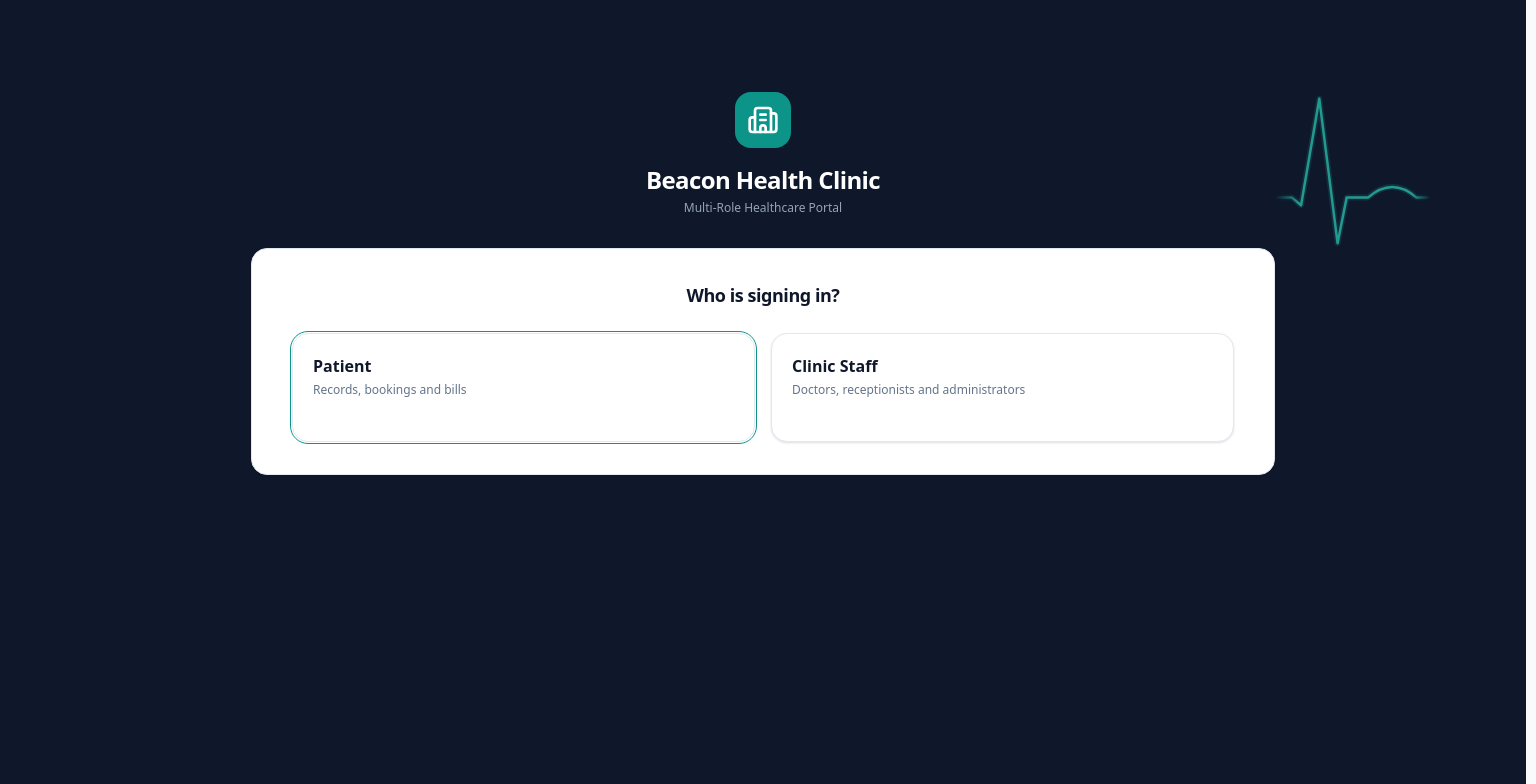
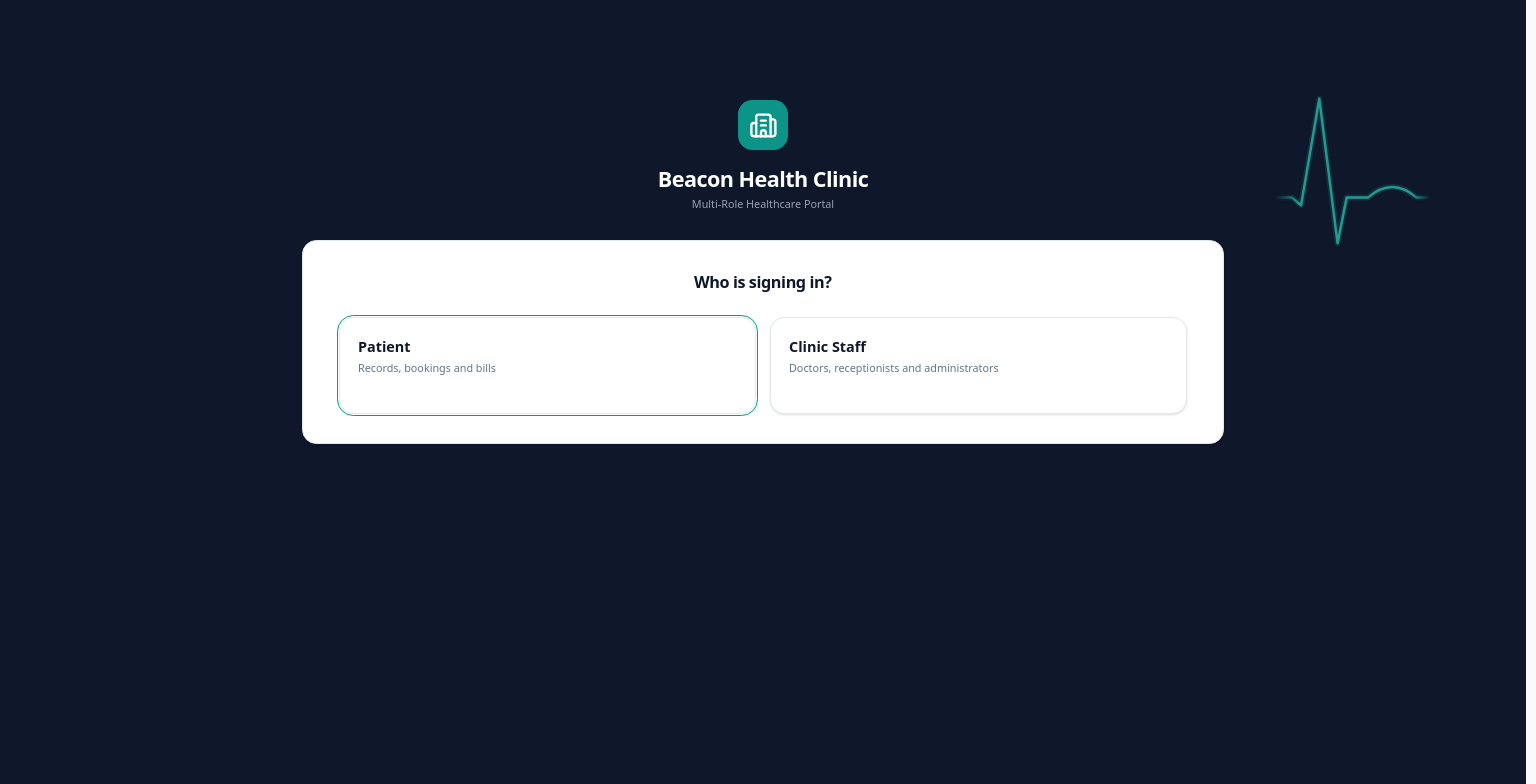
Before and after one commit to Aadityaa-R/CMS, a React (Vite) app: page / in a window 1536 px wide. Shown: the top 784 px of the page. Built offline with nearby package versions, Linux system fonts and the light colour scheme.

Commit message:
Raise large-screen scale to 90%

```diff
--- a/src/index.css
+++ b/src/index.css
@@ -27,19 +27,14 @@
   --fs-axis: 0.6875rem;
 }
 
-@media (min-width: 1536px) {
-  :root {
-    --fs-kpi: 1.5rem;
-    --fs-kpi-label: 0.8125rem;
-    --fs-title: 1rem;
-    --fs-body: 0.8125rem;
-    --fs-label: 0.6875rem;
-    --fs-th: 0.6875rem;
-    --fs-axis: 0.6875rem;
+@media (min-width: 1280px) {
+  html {
+    font-size: 90%;
   }
 }
 
 html[data-display-size='compact'] {
+  font-size: 80% !important;
   --fs-kpi: 1.5rem;
   --fs-kpi-label: 0.8125rem;
   --fs-title: 1rem;
@@ -49,8 +44,19 @@ html[data-display-size='compact'] {
   --fs-axis: 0.6875rem;
 }
 
-html[data-display-size='standard'],
+html[data-display-size='standard'] {
+  font-size: 100% !important;
+  --fs-kpi: 1.875rem;
+  --fs-kpi-label: 0.875rem;
+  --fs-title: 1.125rem;
+  --fs-body: 0.875rem;
+  --fs-label: 0.75rem;
+  --fs-th: 0.75rem;
+  --fs-axis: 0.6875rem;
+}
+
 html[data-display-size='large'] {
+  font-size: 115% !important;
   --fs-kpi: 1.875rem;
   --fs-kpi-label: 0.875rem;
   --fs-title: 1.125rem;
--- /dev/null
+++ b/src/lib/scaleConstants.ts
@@ -0,0 +1,25 @@
+/**
+ * Scale and Display Size Constants
+ *
+ * Large screen (>= 1280px) default scale: 90% (0.9 / 14.4px base font size, raised from 80% / 0.8 / 12.8px).
+ * Display size overrides: compact 80%, standard 100%, large 115%.
+ */
+
+export const DEFAULT_LARGE_SCREEN_SCALE = 0.9;
+export const DEFAULT_LARGE_SCREEN_SCALE_PERCENT = '90%';
+export const BASE_FONT_SIZE_PX = 16;
+export const LARGE_SCREEN_ROOT_FONT_SIZE_PX = 14.4; // 16 * 0.9 = 14.4px (formerly 12.8px at 0.8 / 80%)
+
+export const DISPLAY_SIZE_SCALES = {
+  compact: 0.8,
+  standard: 1.0,
+  large: 1.15,
+} as const;
+
+export const DISPLAY_SIZE_PERCENTAGES = {
+  compact: '80%',
+  standard: '100%',
+  large: '115%',
+} as const;
+
+export type DisplaySize = keyof typeof DISPLAY_SIZE_SCALES;
```
Also changed, not shown: 1 other file (tests, documents, lock files or other folders).
